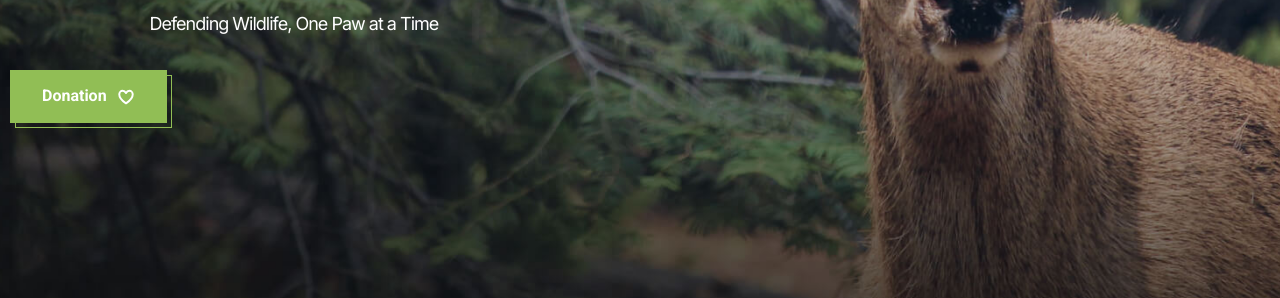
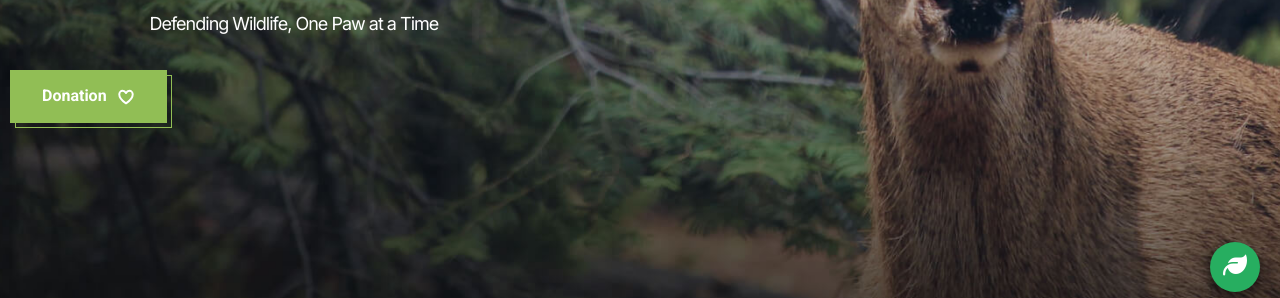
Before and after one commit to anuragverma108/WildGuard, a plain HTML site: page index.html in a window 1280 px wide. Shown: the part 488-786 px from the top of the page. Drawn offline with nearby package versions, Linux system fonts and the light colour scheme.

Commit message:
Modified leaf icon

```diff
--- a/assets/css/style.css
+++ b/assets/css/style.css
@@ -1696,14 +1696,15 @@ body {
 /* Scroll To Top btn */
 #btn-back-to-top {
   position: fixed;
+  z-index: 10;
   bottom: 20px;
   right: 20px;
-  display: none;
   background-color: #27ae60; /* Nature-inspired green */
   color: white;
   border: none;
   border-radius: 50%;
-  padding: 15px;
+  width: 50px;
+  height:50px;
   cursor: pointer;
   box-shadow: 0 4px 15px rgba(0, 0, 0, 0.6);
   transition: background-color 0.3s, transform 0.3s;
--- a/index.html
+++ b/index.html
@@ -20,6 +20,11 @@
     - custom css link
   -->
   <link rel="stylesheet" href="./assets/css/style.css">
+
+    <!--
+    - fontawesome icon link
+  -->
+  <script src="https://kit.fontawesome.com/418b80718b.js" crossorigin="anonymous"></script>
 
   <!--
     - google font link
@@ -152,7 +157,7 @@
 
   <!-- Scroll To Top Btn -->
   <button type="button" id="btn-back-to-top">
-    <i class="fas fa-leaf"></i>
+    <i class="fa-solid fa-leaf"></i>
   </button>
 
 
```
